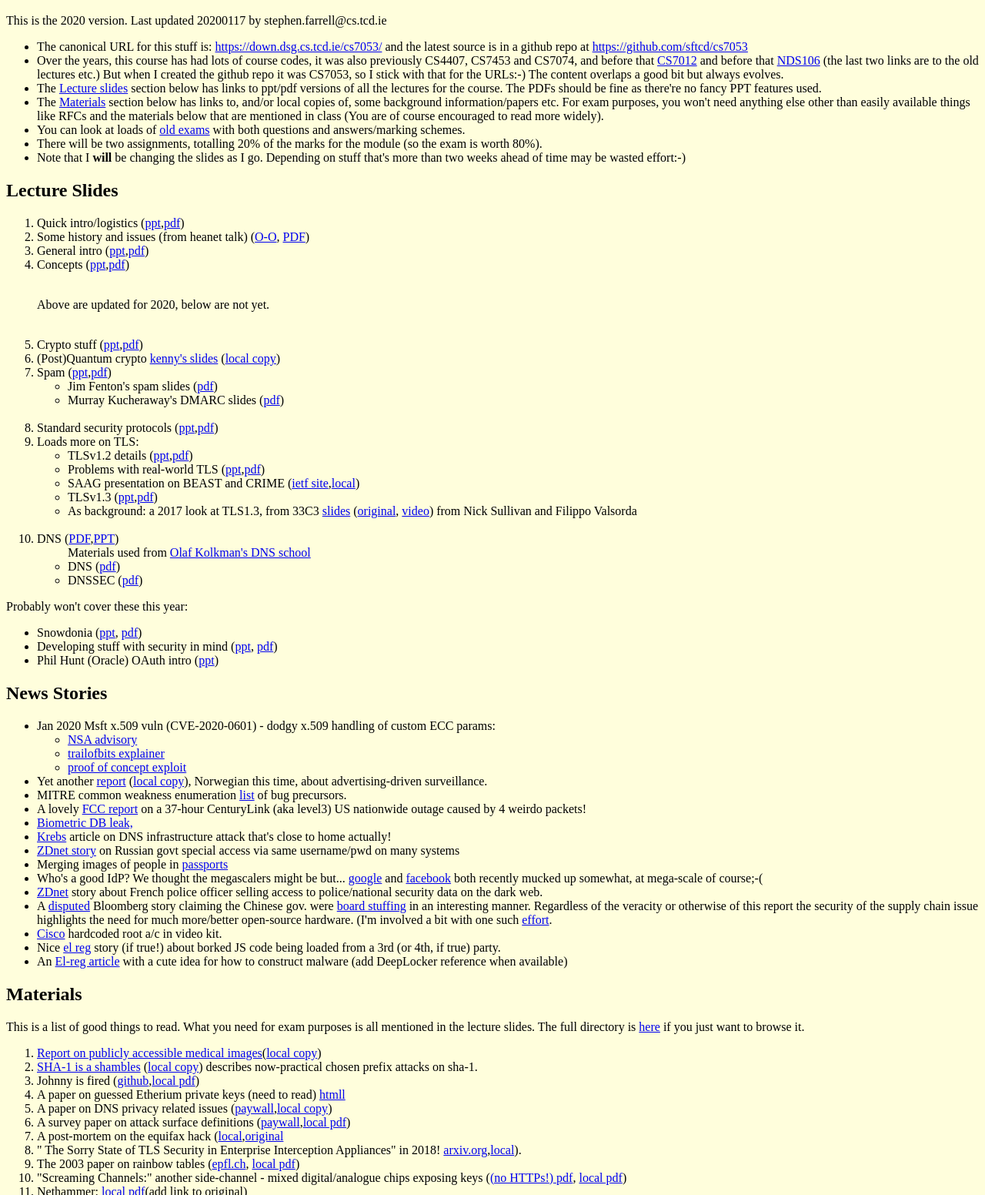
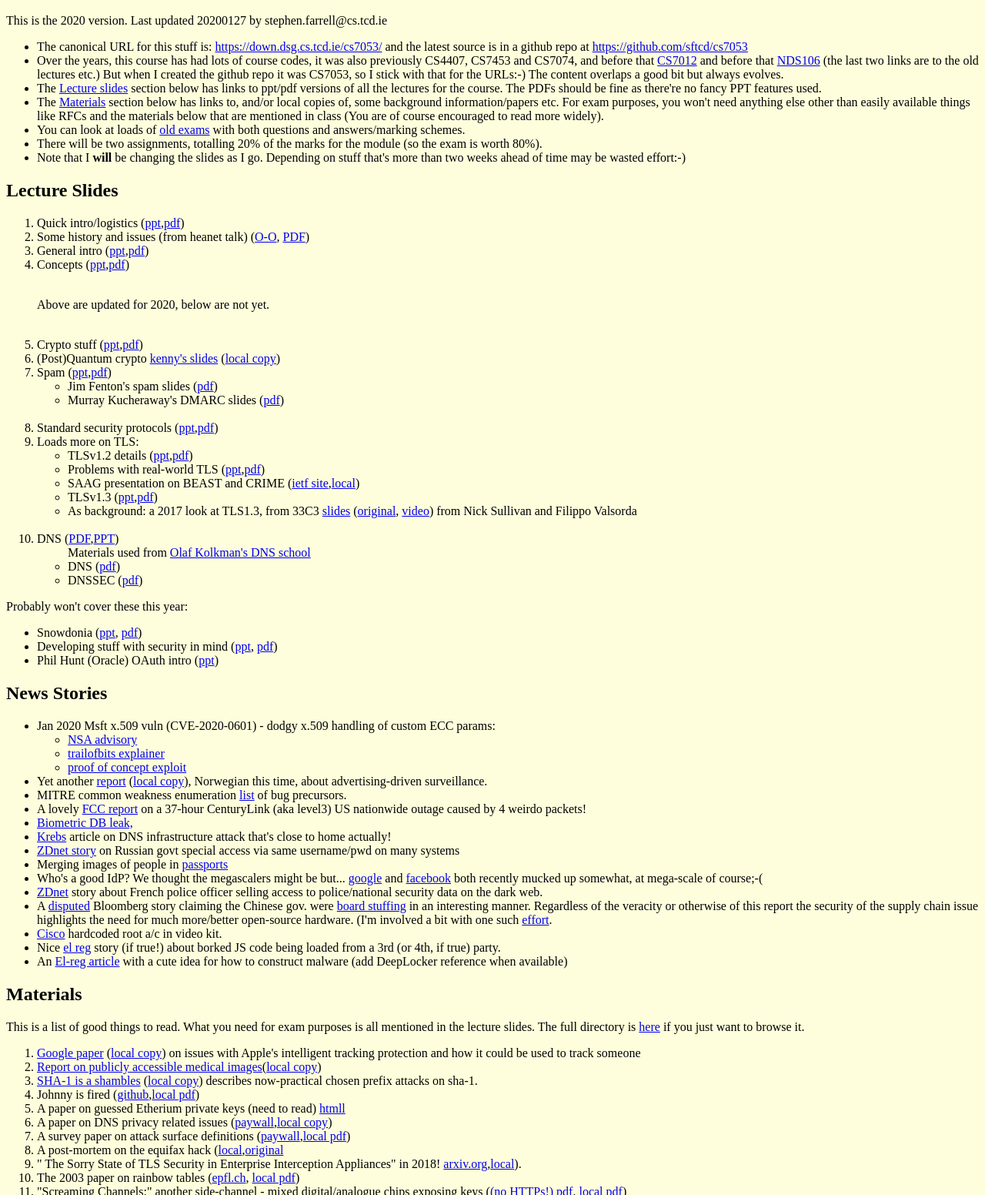
Before and after one commit to sftcd/cs7053, a plain HTML site: page 2016index.html in a window 1280 px wide. Shown: the part 48-1600 px from the top of the page at 77% size. Drawn offline with Linux system fonts and the light colour scheme.

Commit message:
another pass on 02

```diff
--- a/2016index.html
+++ b/2016index.html
@@ -8,7 +8,7 @@
 <body bgcolor="#fffedc">
 <h1>CS7NS5/CSU44032 Security and Privacy</h1>
 
-<p>This is the 2020 version. Last updated 20200117 by stephen.farrell@cs.tcd.ie</p>
+<p>This is the 2020 version. Last updated 20200127 by stephen.farrell@cs.tcd.ie</p>
 <ul>
   <li>The canonical URL for this stuff is: <a
     href="https://down.dsg.cs.tcd.ie/cs7053/">https://down.dsg.cs.tcd.ie/cs7053/</a>
@@ -146,6 +146,8 @@ The full directory is <a href="materials/">here</a> if you
 just want to browse it.</p>
 
 <ol>
+    <li><a href="https://arxiv.org/pdf/2001.07421.pdf">Google paper</a> (<a href="materials/2001.07421.pdf">local copy</a>) on issues with
+        Apple's intelligent tracking protection and how it could be used to track someone</li>
     <li><a href="https://www.greenbone.net/wp-content/uploads/Greenbone_Security_Report_Unprotected_Patient_Data_a_Review.pdf">Report on publicly accessible medical images</a>(<a href="materials/https://www.greenbone.net/wp-content/uploads/Greenbone_Security_Report_Unprotected_Patient_Data_a_Review.pdf">local copy</a>)</li>
     <li><a href="https://eprint.iacr.org/2020/014">SHA-1 is a shambles</a> (<a href="materials/2020-014.pdf">local copy</a>)
         describes now-practical chosen prefix attacks on sha-1.</li>
```
Also changed, not shown: 3 other files.
